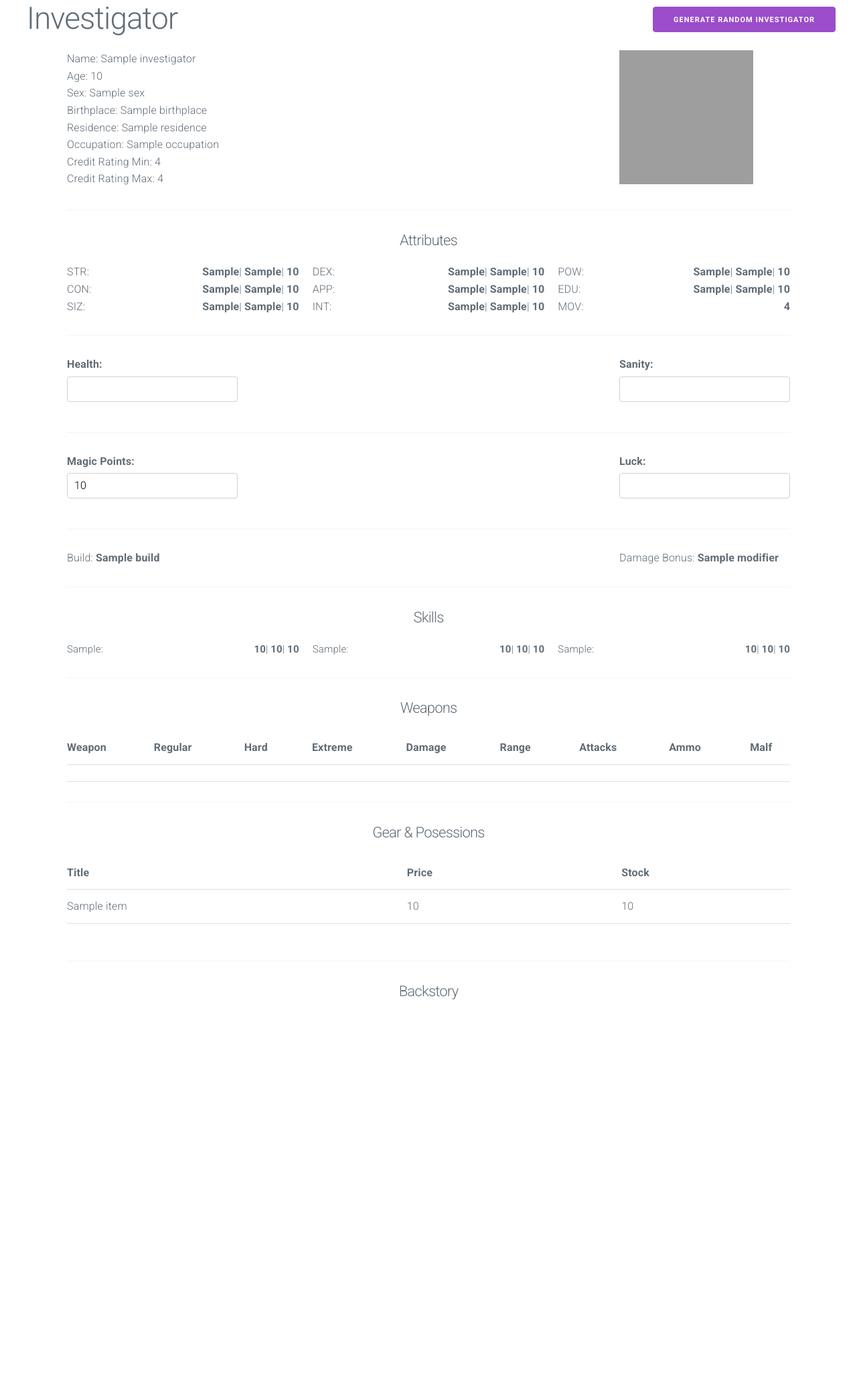
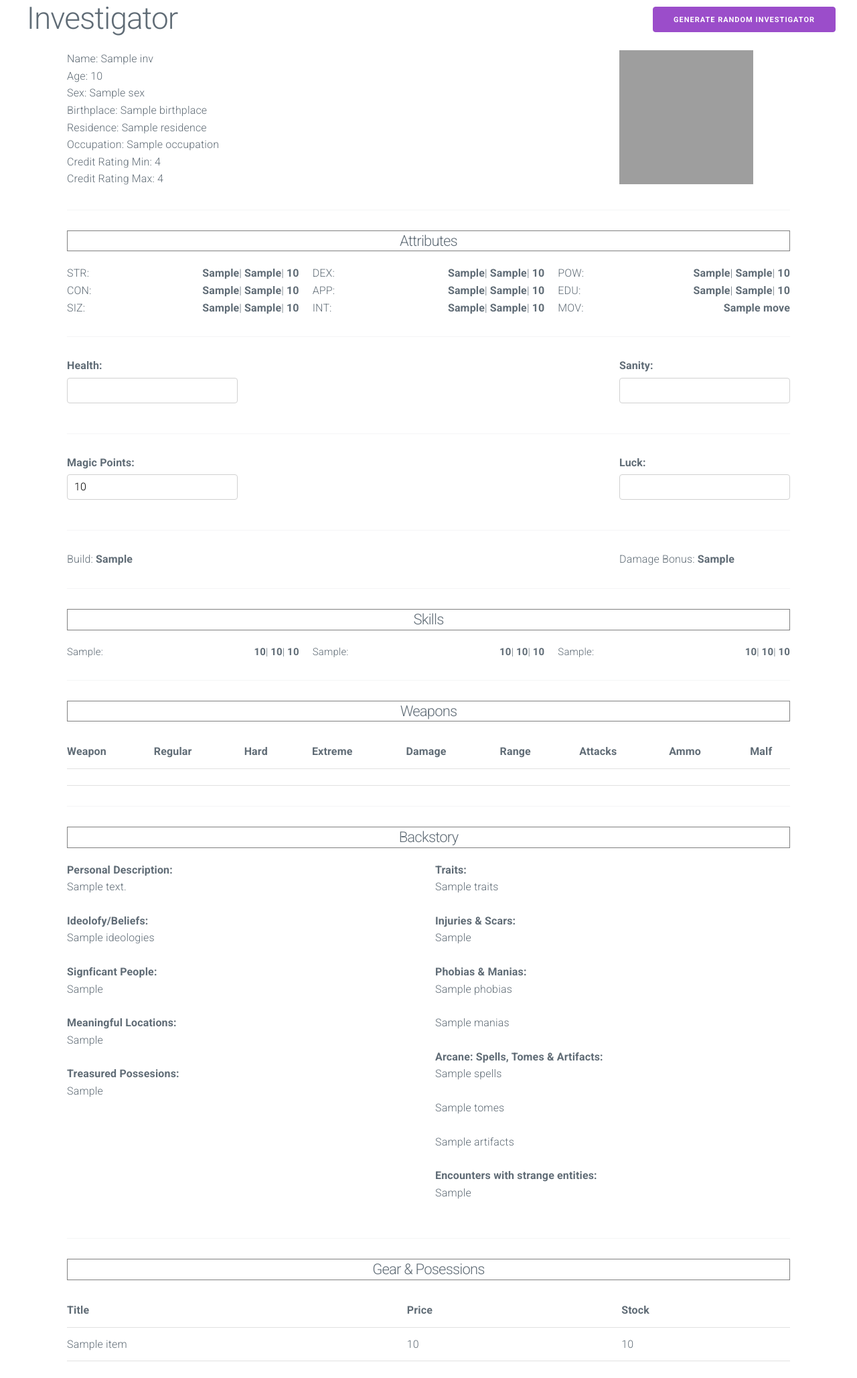
Before and after one commit to 0x-owl/bos-b, a Django app: template coc/creator/templates/character_sheet.html in a window 1280 px wide. Shown: the whole page at 67% size. Before the commit the page ends 1492 px from the top, so only its background shows below. Run offline with Django 3.2, Linux system fonts and the light colour scheme; the template is opened without the code that fills it: most values are stand-ins (such as "Sample title", 1, 10 or a date in 2020); data that the repository does not hold is empty; parts of the project's set-up code (start-up, migrations or seed data) failed here and were passed over; grey boxes are pictures that could not be loaded.

Commit message:
Simplify data sent, complete sheet

```diff
--- a/coc/creator/templates/character_sheet.html
+++ b/coc/creator/templates/character_sheet.html
@@ -26,22 +26,22 @@
             <!-- Basic Info -->
             <div class="row">
                 <div class="column">
-                    Name: {{investigator.name}}<br>
-                    Age: {{investigator.age}}<br>
-                    Sex: {{investigator.sex}}<br>
-                    Birthplace: {{investigator.birthplace}}<br>
-                    Residence: {{investigator.residence}}<br>
-                    Occupation: {{investigator.occupation.title}}<br>
-                    Credit Rating Min: {{investigator.occupation.credit_rating_min}}<br>
-                    Credit Rating Max: {{investigator.occupation.credit_rating_max}}<br>
+                    Name: {{res.inv.name}}<br>
+                    Age: {{res.inv.age}}<br>
+                    Sex: {{res.inv.sex}}<br>
+                    Birthplace: {{res.inv.birthplace}}<br>
+                    Residence: {{res.inv.residence}}<br>
+                    Occupation: {{res.inv.occupation.title}}<br>
+                    Credit Rating Min: {{res.inv.occupation.credit_rating_min}}<br>
+                    Credit Rating Max: {{res.inv.occupation.credit_rating_max}}<br>
                 </div>
                 <div class="column column-offset-50">
-                    <img style="height: 200px; width: 200px" src="{{investigator.portrait }}" alt="Investigator portrait">
+                    <img style="height: 200px; width: 200px" src="{{res.portrait }}" alt="Investigator portrait">
                 </div>
             </div>
             <hr>
             <!-- Attributes -->
-            <h4 style="text-align: center"> Attributes </h4>
+            <h4 style="text-align: center; border: 1px solid grey;"> Attributes </h4>
             <div class="row">
                 <div class="column">
                     <div class="row">
@@ -49,9 +49,9 @@
                             STR:
                         </div>
                         <div style="text-align: right" class="column">
-                            <b>{{investigator.attributes.attrs.STR.0}}</b>|
-                            <b>{{investigator.attributes.attrs.STR.1}}</b>|
-                            <b>{{investigator.attributes.attrs.STR.2|stringformat:"02d"}}</b>
+                            <b>{{res.attributes.STR.0}}</b>|
+                            <b>{{res.attributes.STR.1}}</b>|
+                            <b>{{res.attributes.STR.2|stringformat:"02d"}}</b>
                         </div>
                     </div>
                     <div class="row">
@@ -59,9 +59,9 @@
                             CON:
                         </div>
                         <div style="text-align: right" class="column">
-                            <b>{{investigator.attributes.attrs.CON.0}}</b>|
-                            <b>{{investigator.attributes.attrs.CON.1}}</b>|
-                            <b>{{investigator.attributes.attrs.CON.2|stringformat:"02d"}}</b>
+                            <b>{{res.attributes.CON.0}}</b>|
+                            <b>{{res.attributes.CON.1}}</b>|
+                            <b>{{res.attributes.CON.2|stringformat:"02d"}}</b>
                         </div>
                     </div>
                     <div class="row">
@@ -69,9 +69,9 @@
                             SIZ:
                         </div>
                         <div style="text-align: right" class="column">
-                            <b>{{investigator.attributes.attrs.SIZ.0}}</b>|
-                            <b>{{investigator.attributes.attrs.SIZ.1}}</b>|
-                            <b>{{investigator.attributes.attrs.SIZ.2|stringformat:"02d"}}</b>
+                            <b>{{res.attributes.SIZ.0}}</b>|
+                            <b>{{res.attributes.SIZ.1}}</b>|
+                            <b>{{res.attributes.SIZ.2|stringformat:"02d"}}</b>
                         </div>
                     </div>
                 </div>
@@ -81,9 +81,9 @@
                             DEX:
                         </div>
                         <div style="text-align: right" class="column">
-                            <b>{{investigator.attributes.attrs.DEX.0}}</b>|
-                            <b>{{investigator.attributes.attrs.DEX.1}}</b>|
-                            <b>{{investigator.attributes.attrs.DEX.2|stringformat:"02d"}}</b>
+                            <b>{{res.attributes.DEX.0}}</b>|
+                            <b>{{res.attributes.DEX.1}}</b>|
+                            <b>{{res.attributes.DEX.2|stringformat:"02d"}}</b>
                         </div>
                     </div>
                     <div class="row">
@@ -91,9 +91,9 @@
                             APP:
                         </div>
                         <div style="text-align: right" class="column">
-                            <b>{{investigator.attributes.attrs.APP.0}}</b>|
-                            <b>{{investigator.attributes.attrs.APP.1}}</b>|
-                            <b>{{investigator.attributes.attrs.APP.2|stringformat:"02d"}}</b>
+                            <b>{{res.attributes.APP.0}}</b>|
+                            <b>{{res.attributes.APP.1}}</b>|
+                            <b>{{res.attributes.APP.2|stringformat:"02d"}}</b>
                         </div>
                     </div>
                     <div class="row">
@@ -101,9 +101,9 @@
                             INT:
                         </div>
                         <div style="text-align: right" class="column">
-                            <b>{{investigator.attributes.attrs.INT.0}}</b>|
-                            <b>{{investigator.attributes.attrs.INT.1}}</b>|
-                            <b>{{investigator.attributes.attrs.INT.2|stringformat:"02d"}}</b>
+                            <b>{{res.attributes.INT.0}}</b>|
+                            <b>{{res.attributes.INT.1}}</b>|
+                            <b>{{res.attributes.INT.2|stringformat:"02d"}}</b>
                         </div>
                     </div>
                 </div>
@@ -113,9 +113,9 @@
                             POW:
                         </div>
                         <div style="text-align: right" class="column">
-                            <b>{{investigator.attributes.attrs.POW.0}}</b>|
-                            <b>{{investigator.attributes.attrs.POW.1}}</b>|
-                            <b>{{investigator.attributes.attrs.POW.2|stringformat:"02d"}}</b>
+                            <b>{{res.attributes.POW.0}}</b>|
+                            <b>{{res.attributes.POW.1}}</b>|
+                            <b>{{res.attributes.POW.2|stringformat:"02d"}}</b>
                         </div>
                     </div>
                     <div class="row">
@@ -123,9 +123,9 @@
                             EDU:
                         </div>
                         <div style="text-align: right" class="column">
-                            <b>{{investigator.attributes.attrs.EDU.0}}</b>|
-                            <b>{{investigator.attributes.attrs.EDU.1}}</b>|
-                            <b>{{investigator.attributes.attrs.EDU.2|stringformat:"02d"}}</b>
+                            <b>{{res.attributes.EDU.0}}</b>|
+                            <b>{{res.attributes.EDU.1}}</b>|
+                            <b>{{res.attributes.EDU.2|stringformat:"02d"}}</b>
                         </div>
                     </div>
                     <div class="row">
@@ -133,7 +133,7 @@
                             MOV:
                         </div>
                         <div style="text-align: right" class="column">
-                            <b>{{investigator.attributes.move_rate}}</b>
+                            <b>{{res.inv.move}}</b>
                         </div>
                     </div>
                 </div>
@@ -143,40 +143,40 @@
             <div class="row">
                 <div class="column">
                     <label for="health">Health:</label>
-                    <input type="number" name="health" id="health" value="{{investigator.attributes.health}}" max="{{investigator.attributes.max_health}}">
+                    <input type="number" name="health" id="health" value="{{res.inv.health}}" max="{{res.inv.max_health}}">
                 </div>
                 <div class="column column-offset-50">
                     <label for="san">Sanity:</label>
-                    <input type="number" name="san" id="san" value="{{investigator.attributes.sanity}}" max="99">
+                    <input type="number" name="san" id="san" value="{{res.inv.sanity}}" max="99">
                 </div>
             </div>
             <hr>
             <div class="row">
                 <div class="column">
                     <label for="mp">Magic Points:</label>
-                    <input id="mp" name="mp" type="number" value="{{investigator.attributes.magic_points}}" max="{{investigator.attributes.magic_points}}" min="0">
+                    <input id="mp" name="mp" type="number" value="{{res.inv.magic_points}}" max="{{res.attributes.magic_points}}" min="0">
                 </div>
                 <div class="column column-offset-50">
                     <label for="luck">Luck:</label>
-                    <input id="luck" name="luck" type="number" value="{{investigator.attributes.luck}}" min="0" max="99">
+                    <input id="luck" name="luck" type="number" value="{{res.inv.luck}}" min="0" max="99">
                 </div>
             </div>
             <hr>
             <!-- Build + DMG Bonus-->
             <div class="row">
                 <div class="column">
-                    Build: <b>{{investigator.attributes.build}}</b>
+                    Build: <b>{{res.inv.build.1}}</b>
                 </div>
                 <div class="column column-offset-50">
-                    Damage Bonus: <b>{{investigator.attributes.modifier}}</b>
+                    Damage Bonus: <b>{{res.inv.build.0}}</b>
                 </div>
             </div>
             <hr>
             <!-- Skill -->
-            <h4 style="text-align: center"> Skills</h4>
+            <h4 style="text-align: center; border: 1px solid grey;"> Skills</h4>
             <div style="font-size: 15px;" class="row">
                 <div class="column">
-                    {% for skill in investigator.skills|slice:":29" %}
+                    {% for skill in res.skills|slice:":29" %}
                         <div class="row">
                             <div class="column">
                                 {{skill.0}}:
@@ -190,7 +190,7 @@
                     {% endfor %}
                 </div>
                 <div class="column">
-                    {% for skill in investigator.skills|slice:"29:58" %}
+                    {% for skill in res.skills|slice:"29:58" %}
                         <div class="row">
                             <div class="column">
                                 {{skill.0}}:
@@ -204,7 +204,7 @@
                     {% endfor %}
                 </div>
                 <div class="column">
-                    {% for skill in investigator.skills|slice:"58:" %}
+                    {% for skill in res.skills|slice:"58:" %}
                         <div class="row">
                             <div class="column">
                                 {{skill.0}}:
@@ -220,7 +220,7 @@
             </div>
             <hr>
             <!-- Weapons -->
-            <h4 style="text-align: center"> Weapons </h4>
+            <h4 style="text-align: center; border: 1px solid grey;"> Weapons </h4>
             <table>
                 <thead>
                     <th>Weapon</th>
@@ -234,7 +234,7 @@
                     <th>Malf</th>
                 </thead>
                 <tbody>
-                    {% for weapon in investigator.weapons %}
+                    {% for weapon in res.inv.weapons %}
                         <tr>
                             <td></td>
                             <td></td>
@@ -250,8 +250,40 @@
                 </tbody>
             </table>
             <hr>
+            <!-- Backstory -->
+            <h4 style="text-align: center; border: 1px solid grey;">Backstory</h4>
+            <div class="row">
+                <div class="column">
+                    <b>Personal Description:</b>
+                    <p>{{res.inv.description}}</p>
+                    <b>Ideolofy/Beliefs:</b>
+                    <p>{{res.inv.ideologies}}</p>
+                    <b>Signficant People:</b>
+                    <p>{{res.inv.significant_people}}</p>
+                    <b>Meaningful Locations:</b>
+                    <p>{{res.inv.meaningful_locations}}</p>
+                    <b>Treasured Possesions:</b>
+                    <p>{{res.inv.treasured_posessions}}</p>
+                </div>
+                <div class="column">
+                    <b>Traits:</b>
+                    <p>{{res.inv.traits}}</p>
+                    <b>Injuries & Scars:</b>
+                    <p>{{res.inv.injure_scars}}</p>
+                    <b>Phobias & Manias:</b>
+                    <p>{{res.phobias}}</p>
+                    <p>{{res.manias}}</p>
+                    <b>Arcane: Spells, Tomes & Artifacts:</b>
+                    <p>{{res.arcane.spells}}</p>
+                    <p>{{res.arcane.tomes}}</p>
+                    <p>{{res.arcane.artifacts}}</p>
+                    <b>Encounters with strange entities:</b>
+                    <p>{{res.inv.encounters_with_strange_entities}}</p>
+                </div>
+            </div>
+            <hr>
             <!-- Gear & Posession -->
-            <h4 style="text-align: center"> Gear & Posessions </h4>
+            <h4 style="text-align: center; border: 1px solid grey;"> Gear & Posessions </h4>
             <div class="row">
                 <div class="column">
                     <table>
@@ -261,7 +293,7 @@
                             <th>Stock</th>
                         </thead>
                         <tbody>
-                            {% for gear in investigator.gear %}
+                            {% for gear in res.gear %}
                                 <tr>
                                     <td>{{gear.item.title}}</td>
                                     <td>{{gear.item.price}}</td>
@@ -272,10 +304,6 @@
                     </table>
                 </div>
             </div>
-            <hr>
-            <!-- Backstory -->
-            <h4 style="text-align: center">Backstory</h4>
-
         </div>
     </body>
 </html>
```
Also changed, not shown: coc/creator/views.py (+3 -25 lines).
